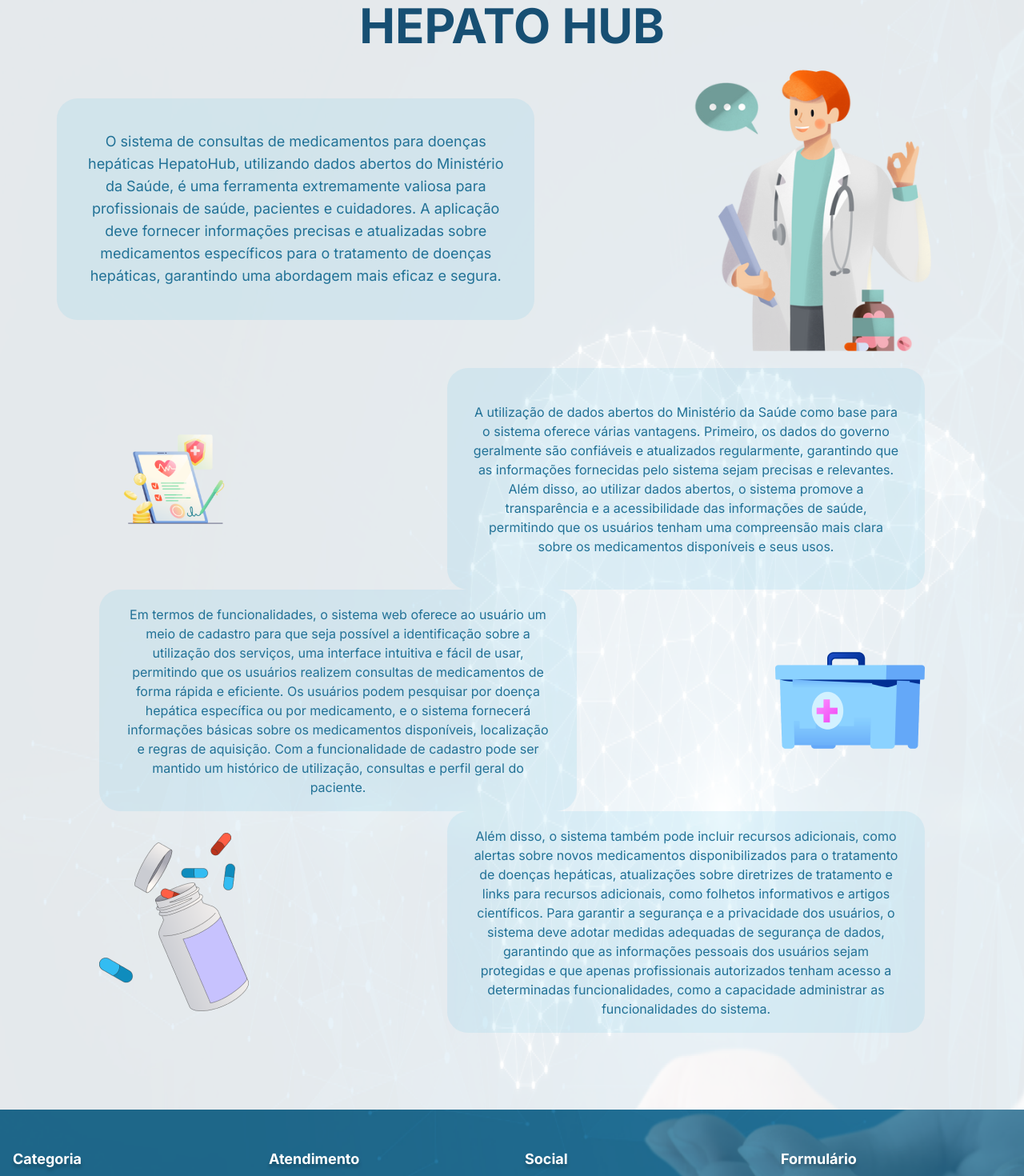
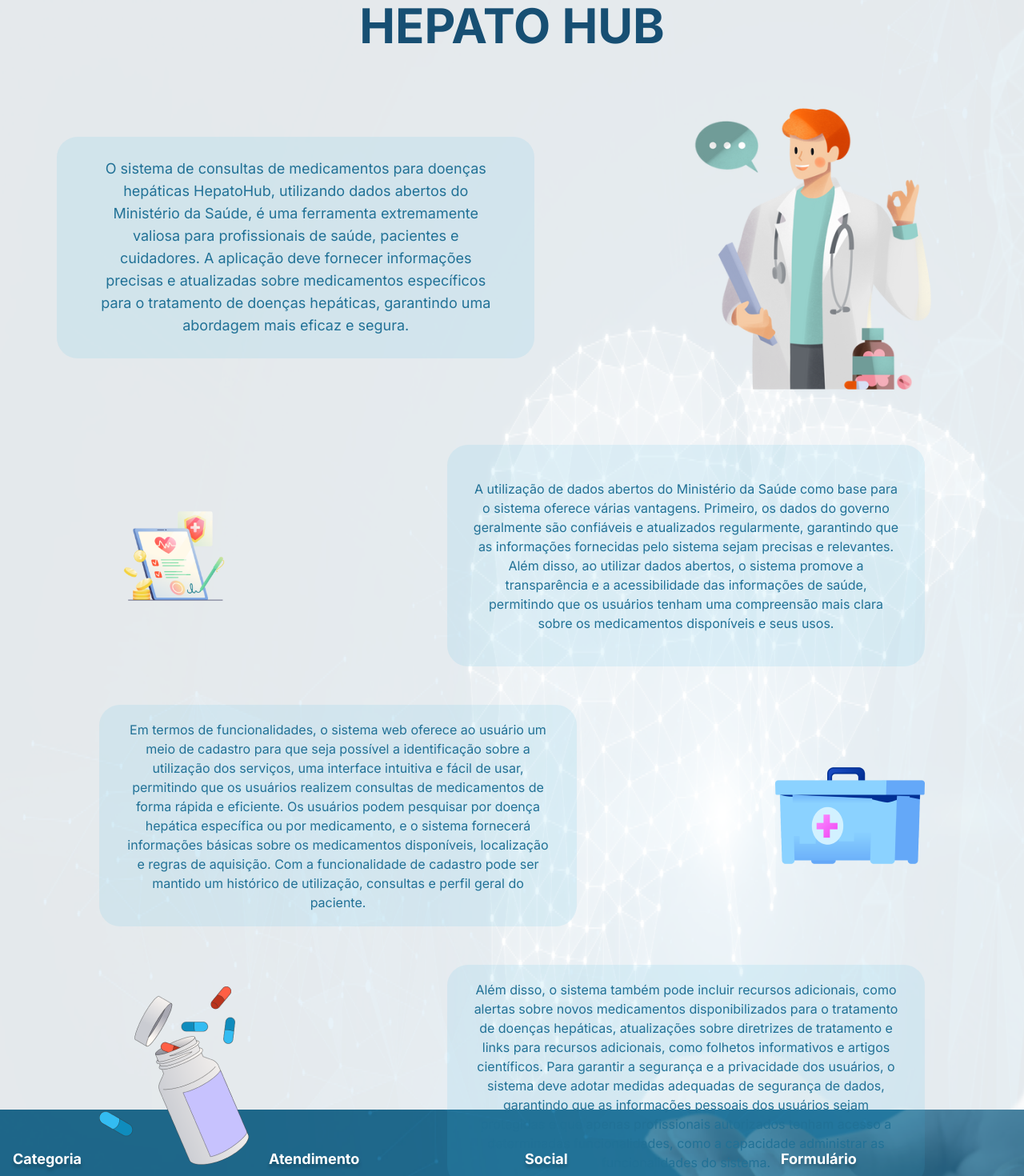
Before and after one commit to hepatohub/frontend, a Next.js app: page /hepatohub in a window 1280 px wide. Shown: the part 800-2270 px from the top of the page at 80% size. Built offline with nearby package versions, Linux system fonts and the light colour scheme.

Commit message:
feat: ajustando responsvidade da página 'construção' e página 'hepatohub'

```diff
--- a/src/app/construcao/page.js
+++ b/src/app/construcao/page.js
@@ -4,21 +4,26 @@ import Link from "next/link";
 
 const construcao = () => {
   return (
-    <div className="bg-hepato-blue flex items-center justify-center w-full h-[100vh]">
-    <div className="bg-construcao w-[1003px] h-[921px] flex flex-col justify-center items-center">
+  <div className="
+    bg-hepato-blue flex items-center justify-center h-[100vh]
+    sm:max-w-full
+    lg:w-full "
+  >
+    <div className="
+      bg-construcao h-[921px] flex flex-col justify-center items-center
+      sm:max-w-full
+      lg:w-[1003px]
+    ">
       <div>
         <Image src="/404.png" alt="Erro 404" width={583} height={389} />
       </div>
-
-
-
       <section className="grid grid-cols-2 items-center justify-end mt-7 ml-80">
         <Image src="/oops.png" alt="Erro 404" width={254} height={50} />
         <Image src="/erro.png" alt="Erro 404" width={264} height={264} />
       </section>
 
       <div className="mt-7 flex flex-col items-center">
-        <p className='text-roxo text-center text-xl font-semibold w-[685px]'>Página não encontrada. Desculpe pelo transtorno. Se precisar de ajuda, entre em contato conosco.</p>
+        <p className='text-roxo text-center text-xl font-semibold lg:w-[685px] sm:max-w-full'>Página não encontrada. Desculpe pelo transtorno. Se precisar de ajuda, entre em contato conosco.</p>
       </div>
 
       <div className="bg-roxo rounded-full w-[239px] h-[54px] flex items-center justify-center text-white mt-4 text-2xl shadow-fushia">
--- a/src/app/hepatohub/page.js
+++ b/src/app/hepatohub/page.js
@@ -17,47 +17,89 @@ const hepatohub = () => {
         </div>
         <h2 className='text-hepato-blue text-2xl w-[528px] absolute bottom-0 left-0 right-0 ml-auto mr-6 mb-8 text-right'>Juntos pela saúde do fígado <br/> Seu hub de informação e apoio.</h2>
       </section>
-      <main className='bg-bgSechepato bg-no-repeat bg-cover pb-2 h-[1397px]'>
+      <main className='
+        bg-bgSechepato bg-no-repeat bg-cover pb-2 lg:h-[1397px]
+        sm:min-h-screen sm:flex sm:flex-col sm:gap-12
+      '>
       <h1 className='text-[#174F73] font-bold  text-6xl text-center pt-3'>HEPATO HUB</h1>
 
-      <div className='flex items-center justify-around '>
-        <div className=' flex bg-hepatodivs w-[597px] h-[277px] rounded-[26px] items-center justify-center'>
-        <p className='text-center text-h1-color text-lg w-[534px]'>O sistema de consultas de medicamentos para doenças hepáticas HepatoHub, utilizando dados abertos do Ministério da Saúde, é uma ferramenta extremamente valiosa para profissionais de saúde, pacientes e cuidadores. A aplicação deve fornecer informações precisas e atualizadas sobre medicamentos específicos para o tratamento de doenças hepáticas, garantindo uma abordagem mais eficaz e segura.</p>
-      </div>
-        <Image src="/doctor.png" alt="imagem de um médico" width={398} height={398} />
-      </div>
-      <div className='flex items-center justify-around '>
-
-      <Image src="/prancheta.png" alt="imagem de um médico" width={187} height={121} />
-
-        <div className=' flex bg-hepatodivs w-[597px] h-[277px] rounded-[26px] items-center justify-center'>
-        <p className='text-center text-h1-color text-base w-[534px]'>A utilização de dados abertos do Ministério da Saúde como base para o sistema oferece várias vantagens. Primeiro, os dados do governo geralmente são confiáveis e atualizados regularmente, garantindo que as informações fornecidas pelo sistema sejam precisas e relevantes. Além disso, ao utilizar dados abertos, o sistema promove a transparência e a acessibilidade das informações de saúde, permitindo que os usuários tenham uma compreensão mais clara sobre os medicamentos disponíveis e seus usos.</p>
+      <div className='
+        flex items-center justify-around flex-wrap
+        sm: border-2 sm:border-zinc-400 sm:rounded-xl
+        lg:border-none
+      '>
+        <div className='
+            flex bg-hepatodivs rounded-[26px] items-center justify-center
+            sm:max-w-full sm:h-[400px]
+            lg:w-[597px] lg:h-[277px]
+          '>
+          <p className='
+            text-center text-h1-color text-lg
+            sm:max-w-full sm:p-4
+            lg:w-[534px]
+          '>O sistema de consultas de medicamentos para doenças hepáticas HepatoHub, utilizando dados abertos do Ministério da Saúde, é uma ferramenta extremamente valiosa para profissionais de saúde, pacientes e cuidadores. A aplicação deve fornecer informações precisas e atualizadas sobre medicamentos específicos para o tratamento de doenças hepáticas, garantindo uma abordagem mais eficaz e segura.</p>
+        </div>
+        <Image src="/doctor.png" alt="imagem de um médico" width={398} height={398} className='sm:max-w-full'/>
       </div>
 
+      <div className='
+        flex items-center justify-around flex-wrap
+        sm: border-2 sm:border-zinc-400 sm:rounded-xl
+        lg:border-none
+      '>
+        <Image src="/prancheta.png" alt="imagem de um médico" width={187} height={121} className='sm:max-w-full'/>
+        <div className='
+          flex bg-hepatodivs rounded-[26px] items-center justify-center
+          sm:max-w-full
+          lg:w-[597px] lg:h-[277px]
+        '>
+        <p className='
+          text-center text-h1-color text-base
+          sm:max-w-full
+          lg:w-[534px]
+        '>A utilização de dados abertos do Ministério da Saúde como base para o sistema oferece várias vantagens. Primeiro, os dados do governo geralmente são confiáveis e atualizados regularmente, garantindo que as informações fornecidas pelo sistema sejam precisas e relevantes. Além disso, ao utilizar dados abertos, o sistema promove a transparência e a acessibilidade das informações de saúde, permitindo que os usuários tenham uma compreensão mais clara sobre os medicamentos disponíveis e seus usos.</p>
+        </div>
       </div>
 
-
-
-      <div className='flex items-center justify-around '>
-        <div className=' flex bg-hepatodivs w-[597px] h-[277px] rounded-[26px] items-center justify-center'>
-        <p className='text-center text-h1-color text-base w-[534px]'>Em termos de funcionalidades, o sistema web oferece ao usuário um meio de cadastro para que seja possível a identificação sobre a utilização dos serviços, uma interface intuitiva e fácil de usar, permitindo que os usuários realizem consultas de medicamentos de forma rápida e eficiente. Os usuários podem pesquisar por doença hepática específica ou por medicamento, e o sistema fornecerá informações básicas sobre os medicamentos disponíveis, localização e regras de aquisição. Com a funcionalidade de cadastro pode ser mantido um histórico de utilização, consultas e perfil geral do paciente.</p>
-      </div>
+      <div className='
+        flex items-center justify-around flex-wrap
+        sm: border-2 sm:border-zinc-400 sm:rounded-xl
+        lg:border-none
+      '>
+        <div className='
+          flex bg-hepatodivs rounded-[26px] items-center justify-center
+          sm:max-w-full
+          lg:w-[597px] lg:h-[277px]
+        '>
+        <p className='
+          text-center text-h1-color text-base
+          sm:max-w-full
+          lg:w-[534px]
+        '>Em termos de funcionalidades, o sistema web oferece ao usuário um meio de cadastro para que seja possível a identificação sobre a utilização dos serviços, uma interface intuitiva e fácil de usar, permitindo que os usuários realizem consultas de medicamentos de forma rápida e eficiente. Os usuários podem pesquisar por doença hepática específica ou por medicamento, e o sistema fornecerá informações básicas sobre os medicamentos disponíveis, localização e regras de aquisição. Com a funcionalidade de cadastro pode ser mantido um histórico de utilização, consultas e perfil geral do paciente.</p>
+        </div>
         <Image src="/kit.png" alt="imagem de um médico" width={187} height={121} />
       </div>
 
-      <div className='flex items-center justify-around '>
-
-      <Image src="/remedio.png" alt="imagem de um médico" width={187} height={121} />
-
-        <div className=' flex bg-hepatodivs w-[597px] h-[277px] rounded-[26px] items-center justify-center'>
-        <p className='text-center text-h1-color text-base w-[534px]'>
-Além disso, o sistema também pode incluir recursos adicionais, como alertas sobre novos medicamentos disponibilizados para o tratamento de doenças hepáticas, atualizações sobre diretrizes de tratamento e links para recursos adicionais, como folhetos informativos e artigos científicos.
-Para garantir a segurança e a privacidade dos usuários, o sistema deve adotar medidas adequadas de segurança de dados, garantindo que as informações pessoais dos usuários sejam protegidas e que apenas profissionais autorizados tenham acesso a determinadas funcionalidades, como a capacidade administrar as funcionalidades do sistema.</p>
+      <div className='
+        flex items-center justify-around flex-wrap
+        sm: border-2 sm:border-zinc-400 sm:rounded-xl
+        lg:border-none
+      '>
+        <Image src="/remedio.png" alt="imagem de um médico" width={187} height={121} />
+        <div className='
+          flex bg-hepatodivs rounded-[26px] items-center justify-center
+          sm:max-w-full
+          lg:w-[597px] lg:h-[277px]
+        '>
+        <p className='
+          text-center text-h1-color text-base
+          sm:max-w-full
+          lg:w-[534px]
+        '>
+          Além disso, o sistema também pode incluir recursos adicionais, como alertas sobre novos medicamentos disponibilizados para o tratamento de doenças hepáticas, atualizações sobre diretrizes de tratamento e links para recursos adicionais, como folhetos informativos e artigos científicos.
+            Para garantir a segurança e a privacidade dos usuários, o sistema deve adotar medidas adequadas de segurança de dados, garantindo que as informações pessoais dos usuários sejam protegidas e que apenas profissionais autorizados tenham acesso a determinadas funcionalidades, como a capacidade administrar as funcionalidades do sistema.</p>
       </div>
-
       </div>
-
-
 
       </main>
       <Footer />
```
